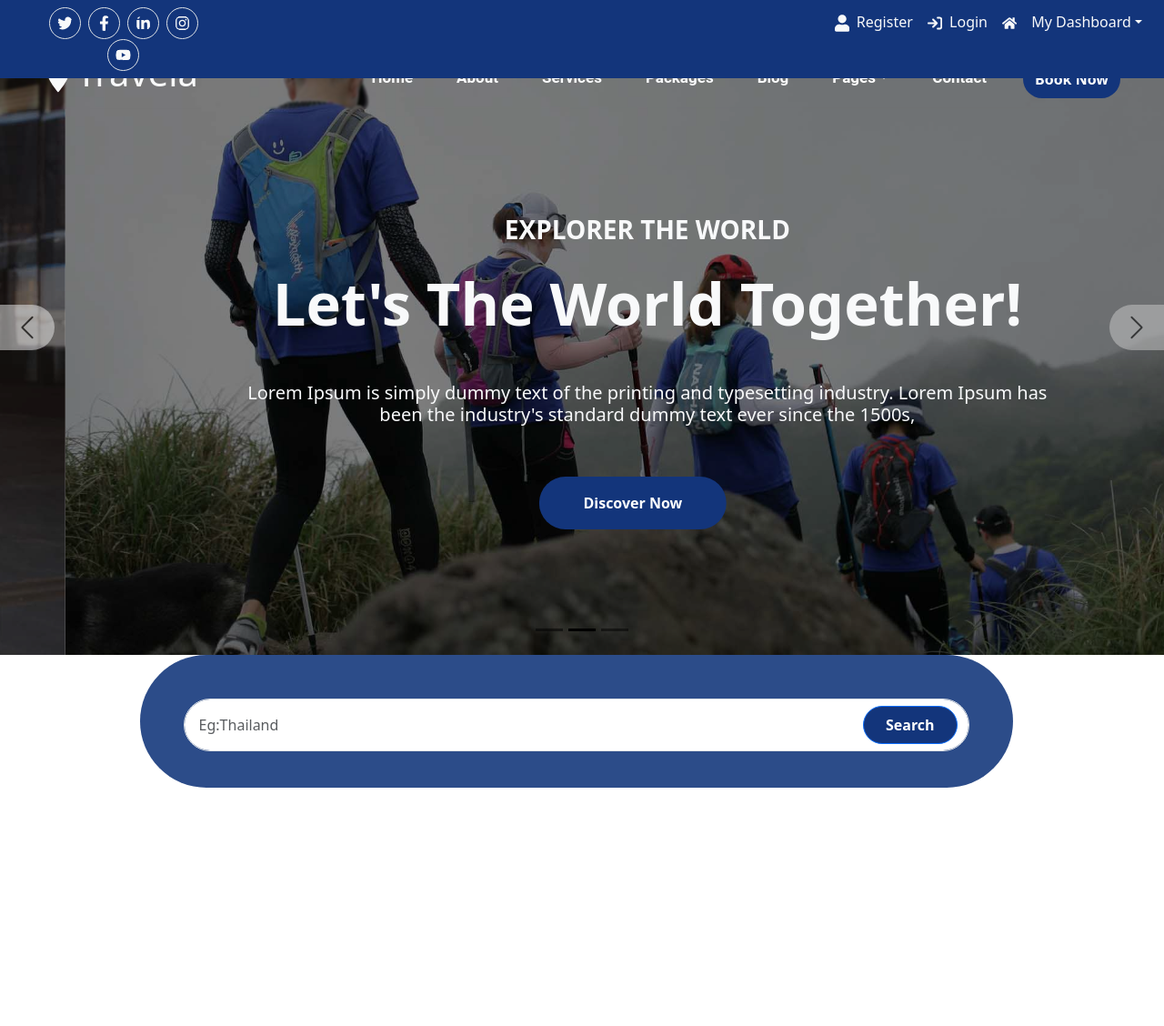
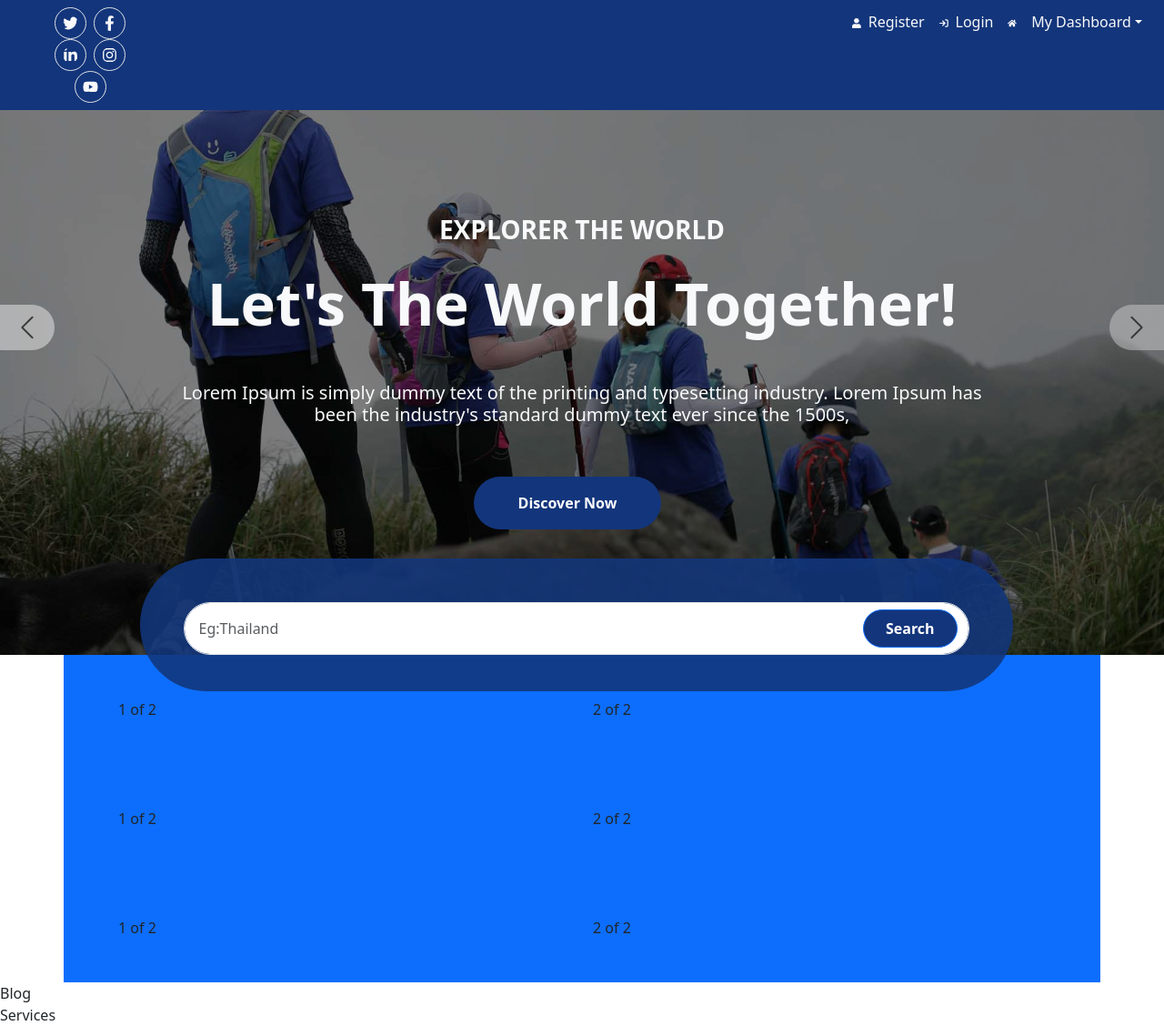
Before and after one commit to Ekata1233/Travela, a React (Vite) app: page / in a window 1280 px wide. Shown: the whole page at 91% size. Before the commit the page ends 866 px from the top, so only its background shows below. Built offline with nearby package versions, Linux system fonts and the light colour scheme.

Commit message:
responsive all ok

```diff
--- a/src/App.css
+++ b/src/App.css
@@ -12,7 +12,6 @@
 }
 html,body{
   height: 100%;
-  overflow-x: hidden;
 }
 .blue.container-fluid{
   position: fixed;
@@ -51,9 +50,9 @@ html,body{
 }
 .navbar{
   width: 100%;
-margin-top: 65px;
+/* margin-top: 65px;
 position: sticky;
-top: 0;
+top: 0; */
 
 
   z-index: 10;
@@ -113,7 +112,7 @@ top: 0;
 
 .search{
 left: 12%;
-top: 90%;
+bottom: -28%;
 z-index: 200;
   background-color: #13367be3;
 }
@@ -189,11 +188,33 @@ top: 90%;
   color: white;
 }
 
+.register{
+  margin-left: 870px;
+}
 
+@media (max-width:425px){
 
+  .cimg{
+   height: 970px;
+  }
+  body .h11 {
+    font-size: 50px ;
+  }
+  .h55{
+    font-size: 15px;
+  }
+  .h33{
+    font-size: 10px;
+    margin-top: -70px;
+  }
+
+  }
 
 
    @media (max-width:768px){
+    .search{
+      bottom: -35%;
+    }
 
 .cimg{
  height: 800px;
@@ -221,7 +242,6 @@ font-size: 60px;
 }
 #pages{
   color: #13357B;
-  /* font-size: 30px; */
 }
 .blue1:hover{
   background-color:white;
@@ -229,21 +249,27 @@ font-size: 60px;
 }
 
 }
-@media (max-width:567px){
-
-  .cimg{
-   height: 670px;
+ @media (min-width:769px) and (max-width:1024px){
+  .register{
+    margin-left:370px;
+  }
+  .search{
+    bottom: -27%;
   }
   .h11{
-    font-size: 27px;
+    font-size: 48px;
+  }
+  .cimg{
+    height: 750px;
+   }
+
 
 }
-  .h55{
-    font-size: 15px;
+@media (min-width:1025px) and (max-width:1440px) {
+  .register {
+    margin-left: 770px;
   }
-  .h33{
-    font-size: 15px;
-    margin-top: -50px;
+  .search{
+    bottom: 5%;
   }
-
 }
--- a/src/App.jsx
+++ b/src/App.jsx
@@ -11,6 +11,7 @@ import Services from './assets/components/Services';
 import Blog from './assets/components/Blog';
 import Contact from './assets/components/Contact';
 import Packages from './assets/components/Packages';
+import Aboutus from './assets/components/Aboutus';
 
 function App() {
   const [count, setCount] = useState(0)
--- a/src/assets/components/About.jsx
+++ b/src/assets/components/About.jsx
@@ -1,8 +1,12 @@
 import React from 'react'
+import Aboutus from './Aboutus'
 
 function About() {
   return (
-    <div>About</div>
+    <div className='text-dark'>
+      avhghg
+      <Aboutus/>
+    </div>
   )
 }
 
--- /dev/null
+++ b/src/assets/components/Aboutus.jsx
@@ -0,0 +1,28 @@
+import React from 'react'
+import Container from 'react-bootstrap/Container';
+import Row from 'react-bootstrap/Row';
+import Col from 'react-bootstrap/Col';
+
+function Aboutus() {
+  return (
+    <div className='aboutus '>
+         <Container  className=''>
+      <Row className='bg-primary p-5 ' style={{marginTop:""}}>
+        <Col>1 of 2</Col>
+        <Col>2 of 2</Col>
+      </Row>
+      <Row className='bg-primary p-5 ' style={{marginTop:""}}>
+        <Col>1 of 2</Col>
+        <Col>2 of 2</Col>
+      </Row>
+      <Row className='bg-primary p-5 ' style={{marginTop:""}}>
+        <Col>1 of 2</Col>
+        <Col>2 of 2</Col>
+      </Row>
+
+    </Container>
+    </div>
+  )
+}
+
+export default Aboutus
--- a/src/assets/components/Blog.jsx
+++ b/src/assets/components/Blog.jsx
@@ -2,7 +2,7 @@ import React from 'react'
 
 function Blog() {
   return (
-    <div>Blog</div>
+    <div className=''>Blog</div>
   )
 }
 
--- a/src/assets/components/Header.jsx
+++ b/src/assets/components/Header.jsx
@@ -21,7 +21,7 @@ function Header() {
 
         <div className=' blue container-fluid px-4 py-2 text-center d-none d-lg-block ' >
         <span className='d-flex text-light'>
-        <div className='ps-4'>
+         <div className='ps-4 icon'>
             <FaTwitter className='border border-1 rounded rounded-circle p-2 text-light me-2' style={{width:"35px", height:"35px"}}/>
 
             <FaFacebookF className='border border-1 rounded rounded-circle p-2 text-light me-2' style={{width:"35px", height:"35px"}}/>
@@ -34,7 +34,7 @@ function Header() {
         </div>
 
         {/* ------------------------------------------------------------------ */}
-        <FaUser  className='px-2 py-2 ' style={{width:"35px", height:"35px", marginLeft:"55%"}} /><span className='py-1'>Register</span>
+        <FaUser  className='register px-2 py-2 ' style={{width:"35px", height:"35px"}} /><span className='py-1'>Register</span>
 
         <FaArrowRightToBracket className='px-2 py-2 ms-2' style={{width:"35px", height:"35px"}}/><span className='py-1'>Login</span>
 
@@ -74,27 +74,27 @@ function Header() {
             style={{ maxHeight: '100px', height:"100px" }}
             navbarScroll
           >
-            <div className=' blue1  py-3 px-3' style={{marginTop:"-1px"}}>
+            <div className=' blue1  py-3 px-2' style={{marginTop:"-1px"}}>
 
-<Nav.Link href="/About" className='fw-bold py-4 text-light llink'>Home</Nav.Link>
+<Nav.Link href="/" className='fw-bold py-4 text-light llink' id='hom'>Home</Nav.Link>
 </div>
-            <div className=' blue1  py-3 px-3' style={{marginTop:"-1px"}}>
+            <div className=' blue1  py-3 px-2' style={{marginTop:"-1px"}}>
 
             <Nav.Link href="/About" className='fw-bold py-4 text-light llink'>About</Nav.Link>
             </div>
-            <div className=' blue1  py-3 px-3' style={{marginTop:"-1px"}}>
+            <div className=' blue1  py-3 px-2' style={{marginTop:"-1px"}}>
 
             <Nav.Link href="/Services" className='fw-bold py-4 text-light'>Services</Nav.Link>
             </div>
-            <div className=' blue1  py-3 px-3' style={{marginTop:"-1px"}}>
+            <div className=' blue1  py-3 px-2' style={{marginTop:"-1px"}}>
 
             <Nav.Link href="Packages" className='fw-bold py-4 text-light'>Packages</Nav.Link>
             </div>
-            <div className=' blue1  py-3 px-3' style={{marginTop:"-1px"}}>
+            <div className=' blue1  py-3 px-2' style={{marginTop:"-1px"}}>
 
             <Nav.Link href="Blog" className='fw-bold py-4 text-light'>Blog</Nav.Link>
             </div>
-            <div className=' blue1  py-3 px-3' style={{marginTop:"-1px"}}>
+            <div className=' blue1  py-3 px-2' style={{marginTop:"-1px"}}>
 
             <NavDropdown title={<span className=' ' id='pages'>Pages</span> } className='fw-bold py-3' id="navbarScrollingDropdown">
              <div style={{}}>
@@ -118,7 +118,7 @@ function Header() {
              </div>
             </NavDropdown>
             </div>
-            <div className=' blue1  py-3 px-3' style={{marginTop:"-1px"}}>
+            <div className=' blue1  py-3 px-2' style={{marginTop:"-1px"}}>
 
             <Nav.Link href="Contact" className='fw-bold py-4 text-light'>Contact</Nav.Link>
             </div>
--- a/src/assets/components/Home.jsx
+++ b/src/assets/components/Home.jsx
@@ -3,13 +3,17 @@ import Carousel from 'react-bootstrap/Carousel';
 import Button from 'react-bootstrap/Button';
 import Form from 'react-bootstrap/Form';
 import InputGroup from 'react-bootstrap/InputGroup';
+import Aboutus from './Aboutus';
+import Blog from './Blog';
+import Services from './Services';
 
 
 
 function Home() {
   return (
-    <div  style={{ maxHeight: '100vh', overflow: 'hidden' }}>
-        <div className=''>
+    <div >
+      <div className=' 'style={{ overflow:"hidden"}}>
+        <div className='' >
         <Carousel data-bs-theme="dark" className='' >
 
       <Carousel.Item >
@@ -83,6 +87,11 @@ function Home() {
         </Button>
       </InputGroup>
         </div>
+
+        </div>
+        <Aboutus/>
+        <Blog/>
+        <Services/>
     </div>
   )
 }
```
Lines whose indentation alone changed are shown as unchanged.
